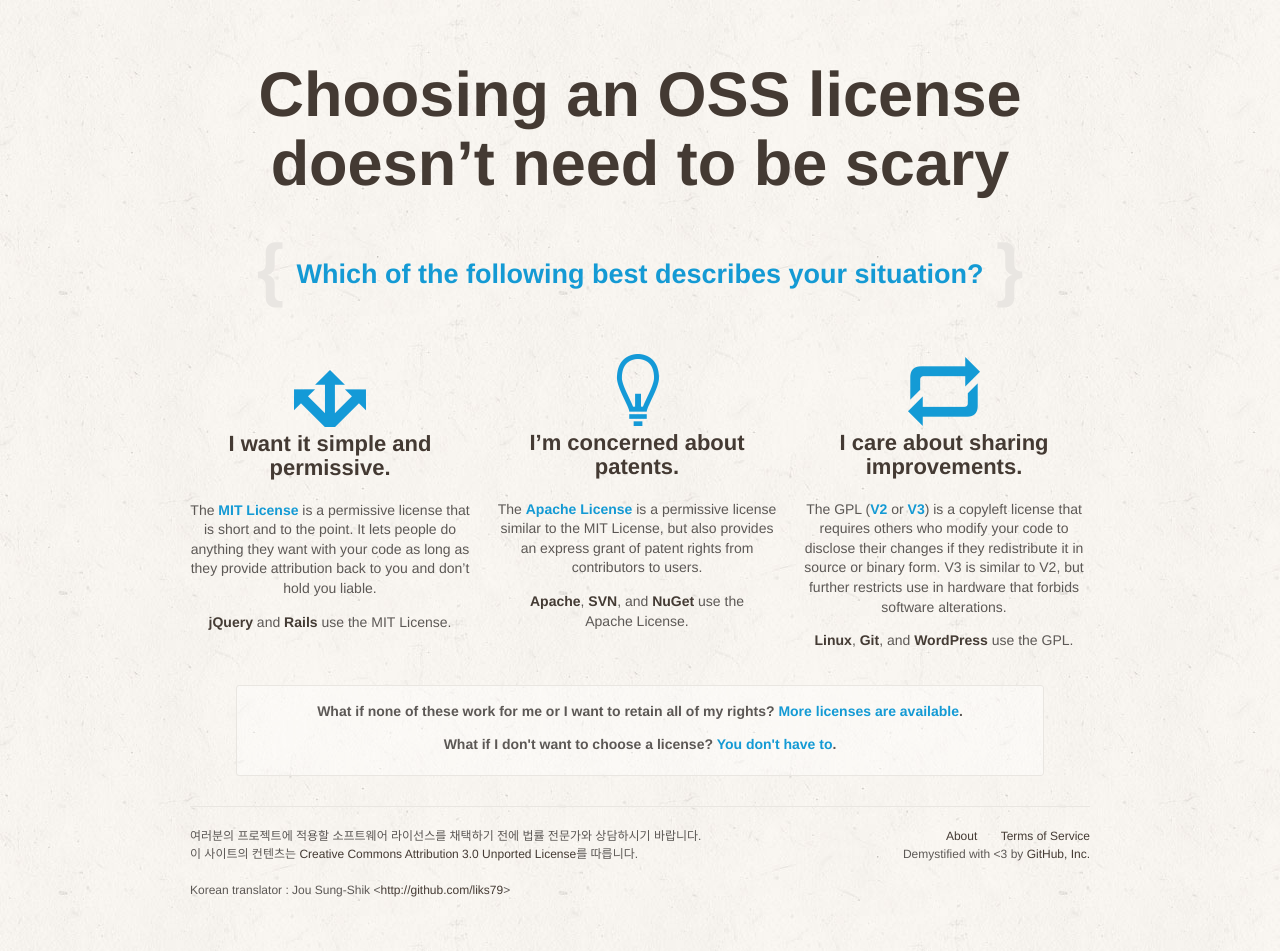
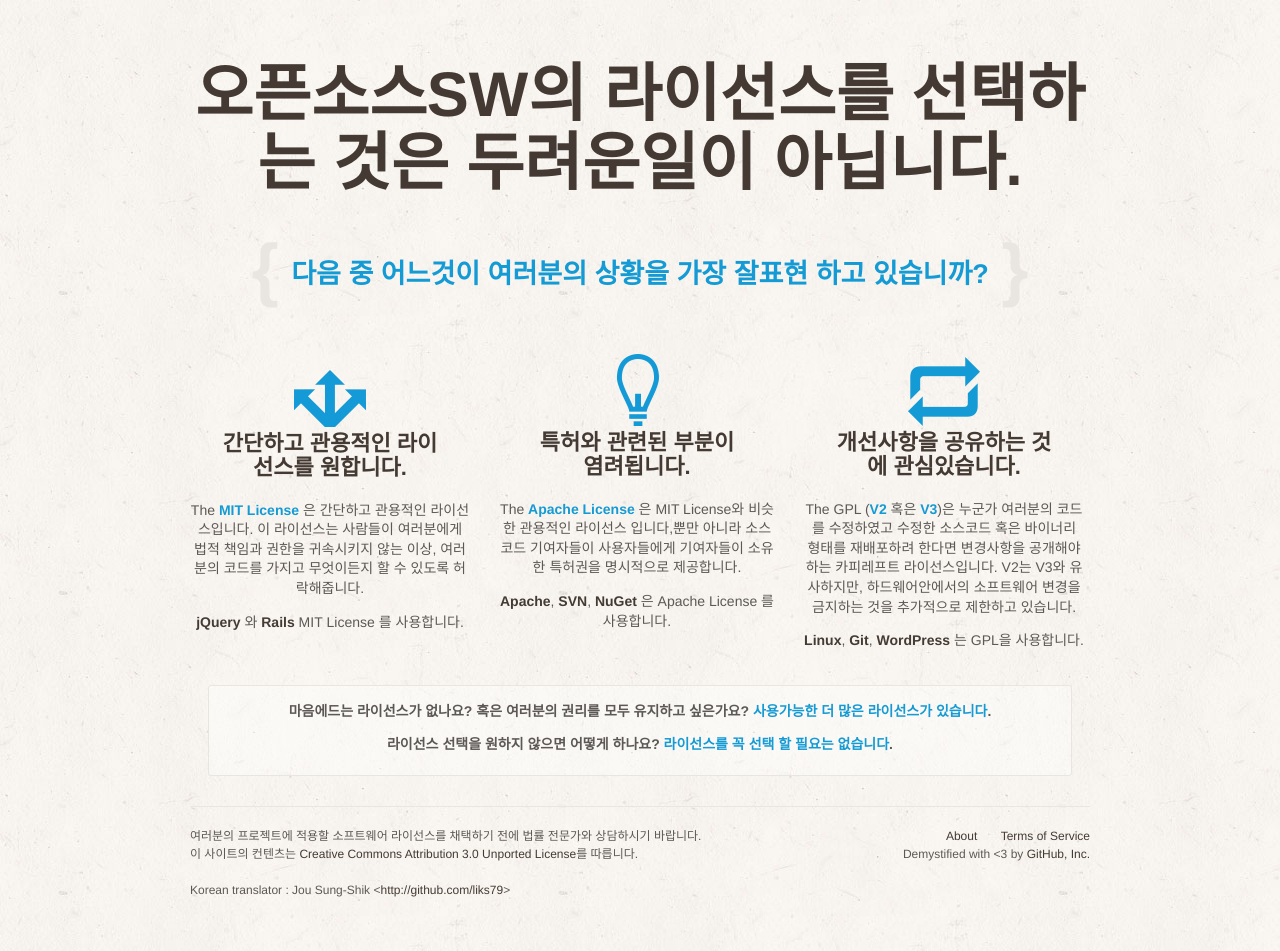
Before and after one commit to github/choosealicense.com, a Jekyll site: the page built from index.html, in a window 1280 px wide. Built offline with Jekyll 4.4.1, drawn with Linux system fonts in a browser that asks for light colours; some web fonts are replaced; Markdown is read by kramdown in place of the engine named in the settings.

Commit message:
Translate main page in Korean

```diff
--- a/index.html
+++ b/index.html
@@ -2,49 +2,53 @@
 layout: default
 class: home
 hide_breadcrumbs: true
-title: Choosing an OSS license doesn’t need to be scary
-description: A site to provide non-judgmental guidance on choosing a license for your open source project
+title: 오픈소스SW의 라이선스를 선택하는 것은 두려운일이 아닙니다.
+description: 여러분의 오픈소스 프로젝트 라이선스 선택에 대한 개인적인 기준에 의거한 판단을 피하는 지침을 제공하는 사이트
 ---
 
 <h2>
   <span>{</span>
-  Which of the following best describes your situation?
+  다음 중 어느것이 여러분의 상황을 가장 잘표현 하고 있습니까?
   <span>}</span>
 </h2>
 <ul class="situations cf">
   <li class='whatever'>
     <a href="licenses/mit"><img height='57' src='images/three-arrows@2x.png' width='72'></a>
-    <h3><a href="licenses/mit">I want it simple and permissive.</a></h3>
+    <h3><a href="licenses/mit">간단하고 관용적인 라이선스를 원합니다.</a></h3>
     <p>
-      The <a href="licenses/mit">MIT License</a> is a permissive license that is short and to the point. It lets people do anything they want with your code as long as they provide attribution back to you and don’t hold you liable.
+      The <a href="licenses/mit">MIT License</a> 은 간단하고 관용적인 라이선스입니다.
+      이 라이선스는 사람들이 여러분에게 법적 책임과 권한을 귀속시키지 않는 이상,
+      여러분의 코드를 가지고 무엇이든지 할 수 있도록 허락해줍니다.
     </p>
     <p>
-      <strong>jQuery</strong> and <strong>Rails</strong> use the MIT&nbsp;License.
+      <strong>jQuery</strong> 와 <strong>Rails</strong> MIT&nbsp;License 를 사용합니다.
     </p>
   </li>
   <li class='patents'>
     <a href="licenses/apache"><img height='72' src='images/lightbulb@2x.png' width='43'></a>
-    <h3><a href="licenses/apache">I’m concerned about patents.</a></h3>
+    <h3><a href="licenses/apache">특허와 관련된 부분이 염려됩니다.</a></h3>
     <p>
-      The <a href="licenses/apache/">Apache License</a> is a permissive license similar to the MIT License, but also provides an express grant of patent rights from contributors to users.
+      The <a href="licenses/apache/">Apache License</a> 은 MIT License와 비슷한 관용적인 라이선스 입니다,뿐만 아니라 소스코드 기여자들이 사용자들에게 기여자들이 소유한 특허권을 명시적으로 제공합니다.
     </p>
     <p>
-      <strong>Apache</strong>, <strong>SVN</strong>, and <strong>NuGet</strong> use the Apache&nbsp;License.
+      <strong>Apache</strong>, <strong>SVN</strong>, <strong>NuGet</strong> 은 Apache&nbsp;License 를 사용합니다.
     </p>
   </li>
   <li class='copyleft'>
     <a href="licenses/gpl-v2"><img height='69' src='images/circular@2x.png' width='72'></a>
-    <h3><a href="licenses/gpl-v2">I care about sharing improvements.</a></h3>
+    <h3><a href="licenses/gpl-v2">개선사항을 공유하는 것에 관심있습니다.</a></h3>
     <p>
-      The GPL (<a href="licenses/gpl-v2">V2</a> or <a href="licenses/gpl-v3">V3</a>) is a copyleft license that requires others who modify your code to disclose their changes if they redistribute it in source or binary form. V3 is similar to V2, but further restricts use in hardware that forbids software alterations.
+      The GPL (<a href="licenses/gpl-v2">V2</a> 혹은 <a href="licenses/gpl-v3">V3</a>)은 누군가 여러분의 코드를 수정하였고 수정한 소스코드 혹은 바이너리 형태를 재배포하려 한다면 변경사항을 공개해야하는 카피레프트 라이선스입니다. V2는 V3와 유사하지만, 하드웨어안에서의 소프트웨어 변경을 금지하는 것을 추가적으로 제한하고 있습니다.
     </p>
     <p>
-      <strong>Linux</strong>, <strong>Git</strong>, and <strong>WordPress</strong> use the GPL.
+      <strong>Linux</strong>, <strong>Git</strong>, <strong>WordPress</strong> 는 GPL을 사용합니다.
     </p>
   </li>
 </ul>
 <div class="see-more callout">
-  <p>What if none of these work for me or I want to retain all of my rights? <a href="licenses">More licenses are available</a>.</p>
 
-  <p>What if I don't want to choose a license? <a href="no-license">You don't have to</a>.</p>
+  <p>마음에드는 라이선스가 없나요? 혹은 여러분의 권리를 모두 유지하고 싶은가요? <a href="licenses">사용가능한 더 많은 라이선스가 있습니다</a>.</p>
+
+  <p>라이선스 선택을 원하지 않으면 어떻게 하나요? <a href="no-license">라이선스를 꼭 선택 할 필요는 없습니다</a>.</p>
+
 </div>
```
